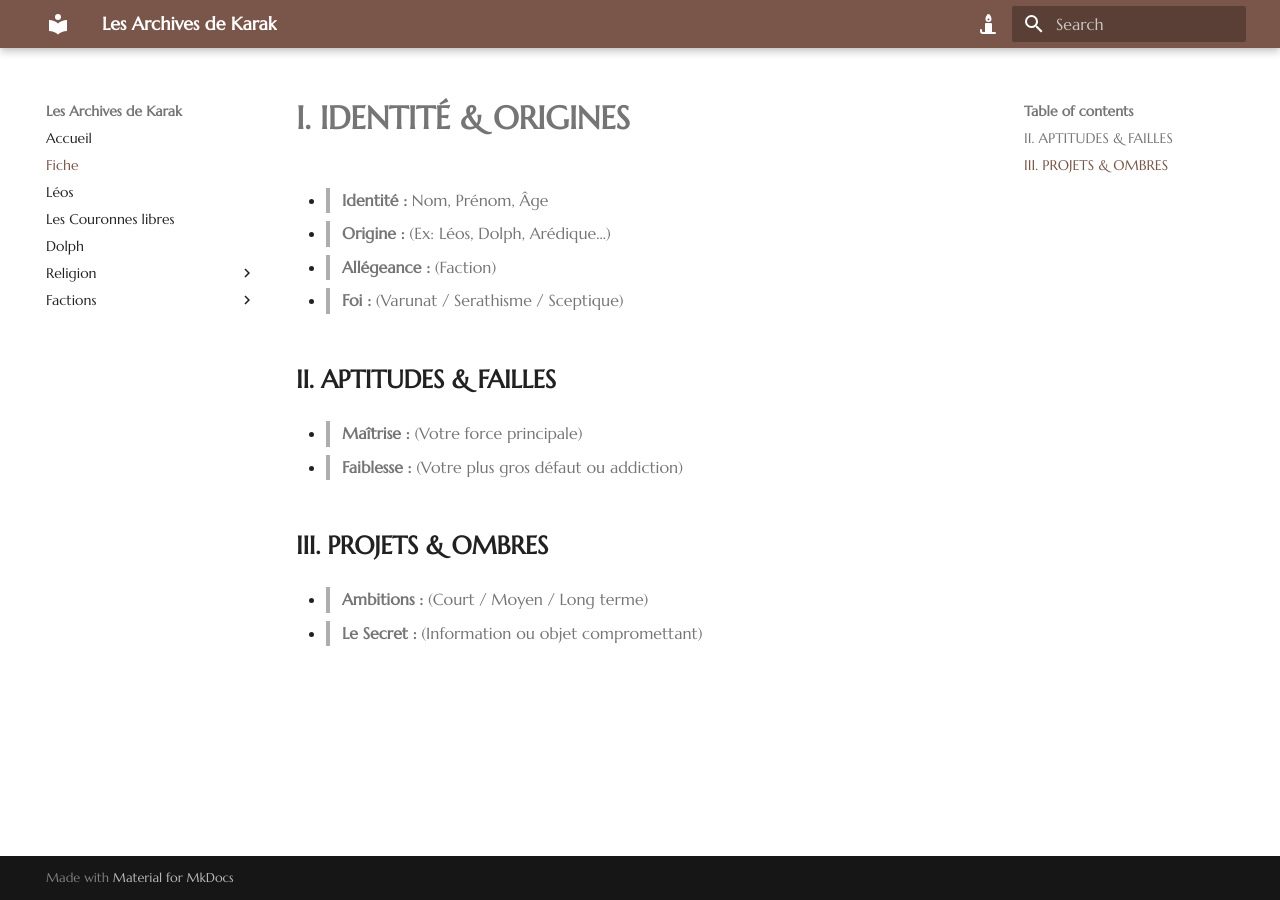
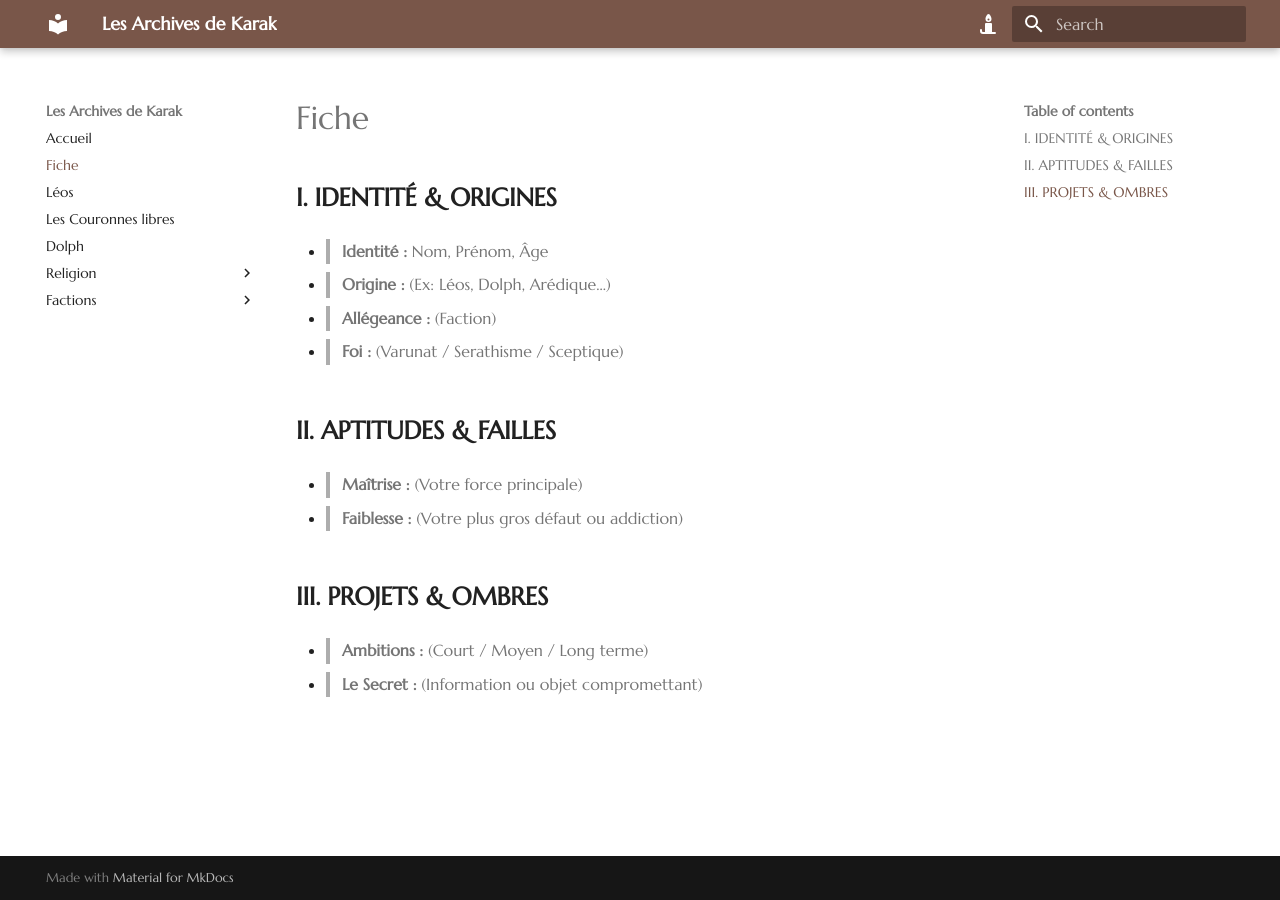
Before and after one commit to Senssiii/senssiii.github.io, an MkDocs documentation site: the page built from docs/hrp/creer_son_identitee.md, in a window 1280 px wide. Built offline with MkDocs 1.6.1 and Material for MkDocs 9.7.7, drawn with Linux system fonts in a browser that asks for light colours.

Commit message:
fix fiche format

```diff
--- a/docs/hrp/creer_son_identitee.md
+++ b/docs/hrp/creer_son_identitee.md
@@ -1,5 +1,7 @@
 
-# **I. IDENTITÉ & ORIGINES**
+# Fiche
+
+## **I. IDENTITÉ & ORIGINES**
 
 - > **Identité :** Nom, Prénom, Âge
 - > **Origine :** (Ex: Léos, Dolph, Arédique...)
```
